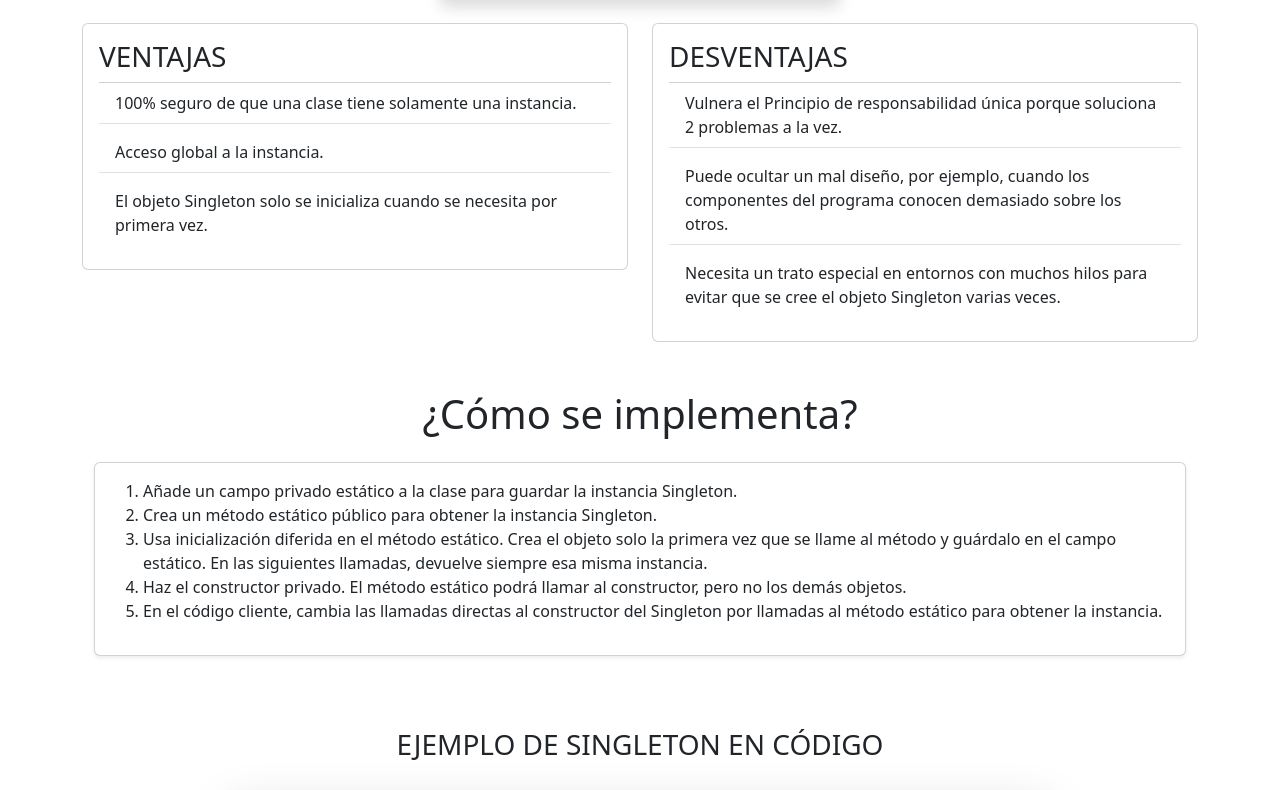
After one commit to DanielFerreRobles/m7, a PHP site: page /patrones/singleton.php in a window 1280 px wide. The commit adds this page. Shown: the part 475-1265 px from the top of the page. Run offline with PHP 8.4, Linux system fonts and the light colour scheme; some libraries are stand-ins or nearby versions.

Commit message:
patrones creacion

```diff
--- a/patronesDiseno/comportamiento.php
+++ b/patronesDiseno/comportamiento.php
@@ -2,10 +2,10 @@
 
 if (isset($_POST['patron'])) {
     if (($_POST['patron']=='observer')){
-        header("Location: observer.php");
+        header("Location: patrones/observer.php");
     }
     else{
-        header("Location: strategy.php");
+        header("Location: patrones/strategy.php");
     }
     exit();
 }
--- a/patronesDiseno/creacion.php
+++ b/patronesDiseno/creacion.php
@@ -2,10 +2,10 @@
 
 if (isset($_POST['patron'])) {
     if (($_POST['patron']=='singleton')){
-        header("Location: singleton.php");
+        header("Location: patrones/singleton.php");
     }
     else{
-        header("Location: factory.php");
+        header("Location: patrones/factory.php");
     }
     exit();
 }
--- a/patronesDiseno/estructurales.php
+++ b/patronesDiseno/estructurales.php
@@ -2,10 +2,10 @@
 
 if (isset($_POST['patron'])) {
     if (($_POST['patron']=='adapter')){
-        header("Location: adapter.php");
+        header("Location: patrones/adapter.php");
     }
     else{
-        header("Location: bridge.php");
+        header("Location: patrones/bridge.php");
     }
     exit();
 }
--- /dev/null
+++ b/patronesDiseno/patrones/singleton.php
@@ -0,0 +1,67 @@
+<!DOCTYPE html>
+<html lang="es">
+<head>
+    <meta charset="UTF-8">
+    <meta name="viewport" content="width=device-width, initial-scale=1">
+    <title>SINGLETON</title>
+    <link href="https://cdn.jsdelivr.net/npm/bootstrap@5.3.0/dist/css/bootstrap.min.css" rel="stylesheet">
+</head>
+<body>
+    <div class="container text-center mt-5">
+        <h1 class="mb-4">SINGLETON</h1>
+        <p class="lead mb-4 text-justify">Con Singleton nos aseguramos de que una clase tenga una única instancia a la que podemos acceder de forma global.</p>
+
+        <img src="https://refactoring.guru/images/patterns/cards/singleton-mini.png" alt="singleton" class="img-fluid rounded shadow mb-4">
+
+        <div class="row">
+            <div class="col-md-6">
+                <div class="card p-3">
+                    <h3 class="text-start">VENTAJAS</h3>
+                    <ul class="list-group list-group-flush text-start">
+                        <li class="list-group-item mb-2">100% seguro de que una clase tiene solamente una instancia.</li>
+                        <li class="list-group-item mb-2">Acceso global a la instancia.</li>
+                        <li class="list-group-item mb-2">El objeto Singleton solo se inicializa cuando se necesita por primera vez.</li>
+                    </ul>
+                </div>
+            </div>
+            <div class="col-md-6">
+                <div class="card p-3">
+                    <h3 class="text-start">DESVENTAJAS</h3>
+                    <ul class="list-group list-group-flush text-start">
+                        <li class="list-group-item mb-2">Vulnera el Principio de responsabilidad única porque soluciona 2 problemas a la vez.</li>
+                        <li class="list-group-item mb-2">Puede ocultar un mal diseño, por ejemplo, cuando los componentes del programa conocen demasiado sobre los otros.</li>
+                        <li class="list-group-item mb-2">Necesita un trato especial en entornos con muchos hilos para evitar que se cree el objeto Singleton varias veces.</li>
+                    </ul>
+                </div>
+            </div>
+        </div>
+        <div class="container mt-5">
+        <div class="text-center mb-4">
+            <h1>¿Cómo se implementa? </h1>
+        </div>
+
+        <div class="row">
+            <div class="col-12 mb-4">
+                <div class="card shadow-sm">
+                    <div class="card-body">
+                        <ol class="text-start">
+                            <li>Añade un campo privado estático a la clase para guardar la instancia Singleton.</li>
+                            <li>Crea un método estático público para obtener la instancia Singleton.</li>
+                            <li>Usa inicialización diferida en el método estático. Crea el objeto solo la primera vez que se llame al método y guárdalo en el campo estático. En las siguientes llamadas, devuelve siempre esa misma instancia.</li>
+                            <li>Haz el constructor privado. El método estático podrá llamar al constructor, pero no los demás objetos.</li>
+                            <li>En el código cliente, cambia las llamadas directas al constructor del Singleton por llamadas al método estático para obtener la instancia.</li>
+                        </ol>
+                    </div>
+                </div>
+            </div>
+        </div>
+        <div class="text-center mt-5">
+            <h3>EJEMPLO DE SINGLETON EN CÓDIGO</h3>
+            <img src="https://resources.theframework.es/eduardoaf.com/20200916/patron-singleton-en-php.jpg" alt="bds" class="img-fluid rounded shadow-lg mt-4 w-75">
+        </div>
+
+    </div>
+
+    <script src="https://cdn.jsdelivr.net/npm/bootstrap@5.3.0/dist/js/bootstrap.bundle.min.js"></script>
+</body>
+</html>
```
Also changed, not shown: patronesDiseno/patrones/factory.php (added, +65 -0 lines), patronesDiseno/patrones/bridge.php (added), patronesDiseno/patrones/strategy.php (added).
